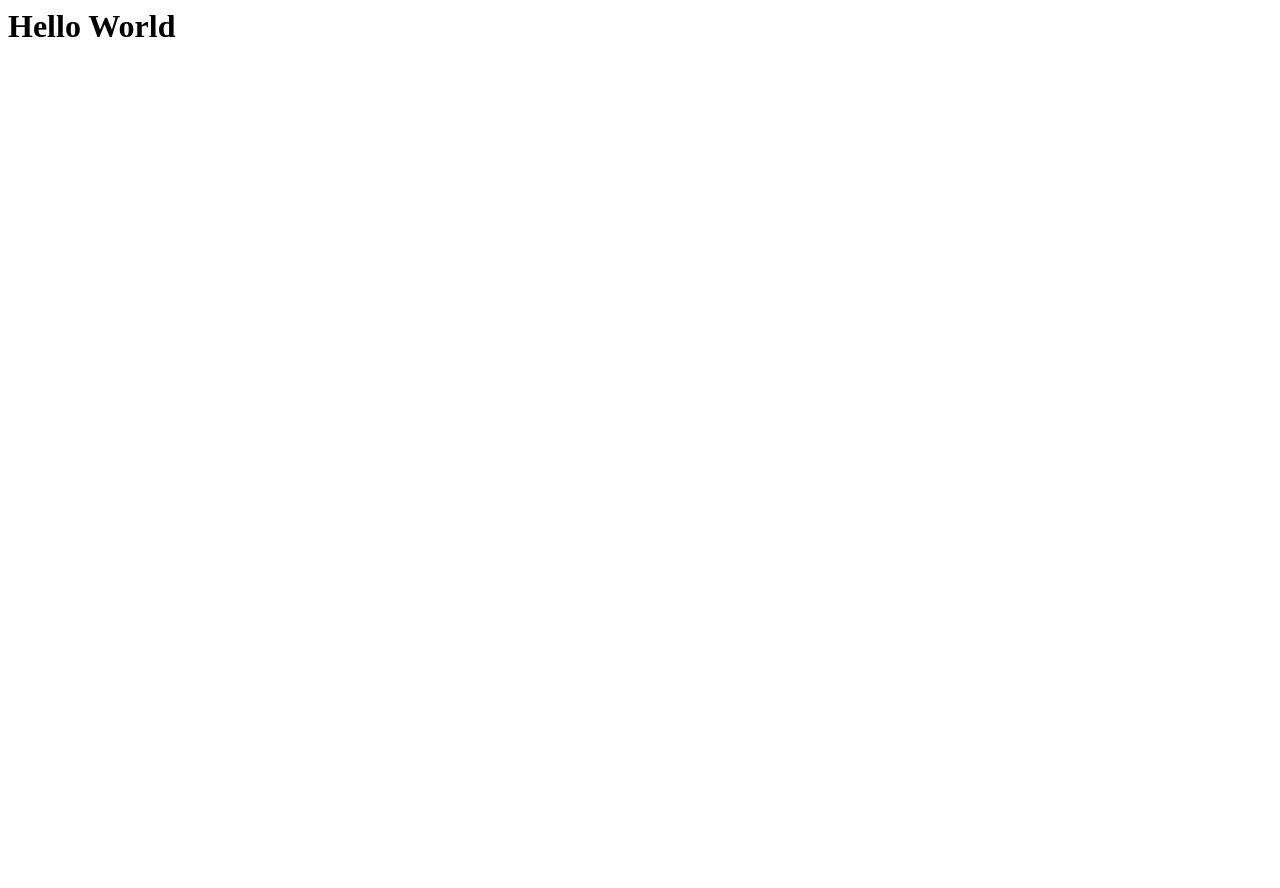
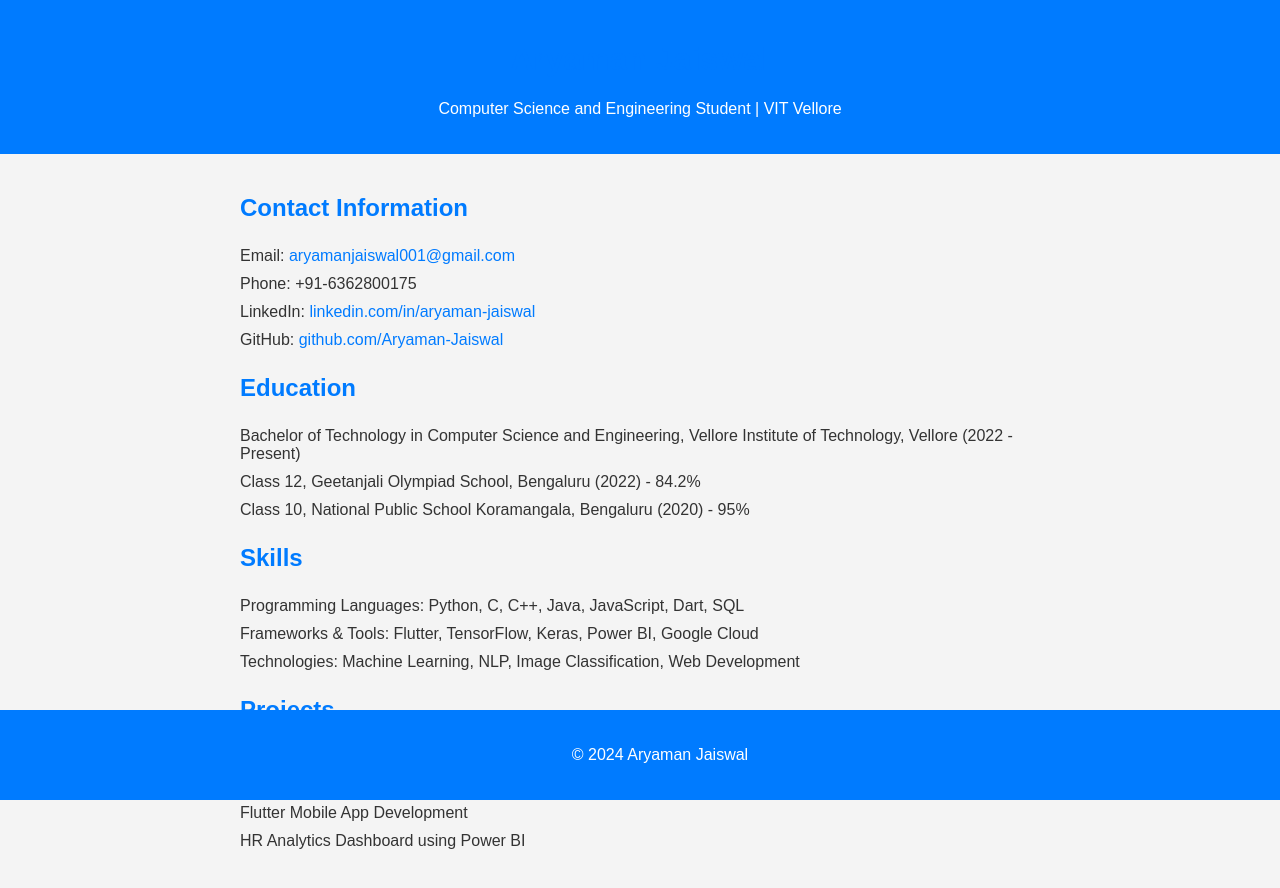
Before and after one commit to Aryaman-Jaiswal/Aryaman-Jaiswal.github.io, a plain HTML site: page index.html in a window 1280 px wide. Before the commit the page ends 800 px from the top, so only its background shows below. Drawn offline with Linux system fonts and the light colour scheme.

Commit message:
Update index.html

```diff
--- a/index.html
+++ b/index.html
@@ -1,8 +1,110 @@
-<html>
-  <head>
-    <title>Aryaman</title>
-  </head>
-  <body>
-    <h1>Hello World</h1>
-  </body>
+<!DOCTYPE html>
+<html lang="en">
+<head>
+    <meta charset="UTF-8">
+    <meta name="viewport" content="width=device-width, initial-scale=1.0">
+    <meta http-equiv="X-UA-Compatible" content="IE=edge">
+    <title>Aryaman Jaiswal | Portfolio</title>
+    <style>
+        body {
+            font-family: Arial, sans-serif;
+            margin: 0;
+            padding: 0;
+            background-color: #f4f4f4;
+            color: #333;
+        }
+        header {
+            background-color: #007bff;
+            color: white;
+            padding: 20px;
+            text-align: center;
+        }
+        section {
+            padding: 20px;
+            max-width: 800px;
+            margin: auto;
+        }
+        h1, h2 {
+            color: #007bff;
+        }
+        .contact-info, .education, .skills, .projects {
+            margin-bottom: 20px;
+        }
+        ul {
+            list-style-type: none;
+            padding: 0;
+        }
+        li {
+            padding: 5px 0;
+        }
+        .footer {
+            text-align: center;
+            padding: 20px;
+            background-color: #007bff;
+            color: white;
+            position: fixed;
+            width: 100%;
+            bottom: 0;
+        }
+        a {
+            color: #007bff;
+            text-decoration: none;
+        }
+        a:hover {
+            text-decoration: underline;
+        }
+    </style>
+</head>
+<body>
+
+    <header>
+        <h1>Aryaman Jaiswal</h1>
+        <p>Computer Science and Engineering Student | VIT Vellore</p>
+    </header>
+
+    <section>
+        <div class="contact-info">
+            <h2>Contact Information</h2>
+            <ul>
+                <li>Email: <a href="mailto:aryamanjaiswal001@gmail.com">aryamanjaiswal001@gmail.com</a></li>
+                <li>Phone: +91-6362800175</li>
+                <li>LinkedIn: <a href="https://www.linkedin.com/in/aryaman-jaiswal" target="_blank">linkedin.com/in/aryaman-jaiswal</a></li>
+                <li>GitHub: <a href="https://github.com/Aryaman-Jaiswal" target="_blank">github.com/Aryaman-Jaiswal</a></li>
+            </ul>
+        </div>
+
+        <div class="education">
+            <h2>Education</h2>
+            <ul>
+                <li>Bachelor of Technology in Computer Science and Engineering, Vellore Institute of Technology, Vellore (2022 - Present)</li>
+                <li>Class 12, Geetanjali Olympiad School, Bengaluru (2022) - 84.2%</li>
+                <li>Class 10, National Public School Koramangala, Bengaluru (2020) - 95%</li>
+            </ul>
+        </div>
+
+        <div class="skills">
+            <h2>Skills</h2>
+            <ul>
+                <li>Programming Languages: Python, C, C++, Java, JavaScript, Dart, SQL</li>
+                <li>Frameworks & Tools: Flutter, TensorFlow, Keras, Power BI, Google Cloud</li>
+                <li>Technologies: Machine Learning, NLP, Image Classification, Web Development</li>
+            </ul>
+        </div>
+
+        <div class="projects">
+            <h2>Projects</h2>
+            <ul>
+                <li>End-to-End ML Pipeline with Azure ML Studio</li>
+                <li>Image Classification using Keras and TensorFlow</li>
+                <li>Flutter Mobile App Development</li>
+                <li>HR Analytics Dashboard using Power BI</li>
+            </ul>
+        </div>
+    </section>
+
+    <div class="footer">
+        <p>© 2024 Aryaman Jaiswal</p>
+    </div>
+
+</body>
 </html>
```
